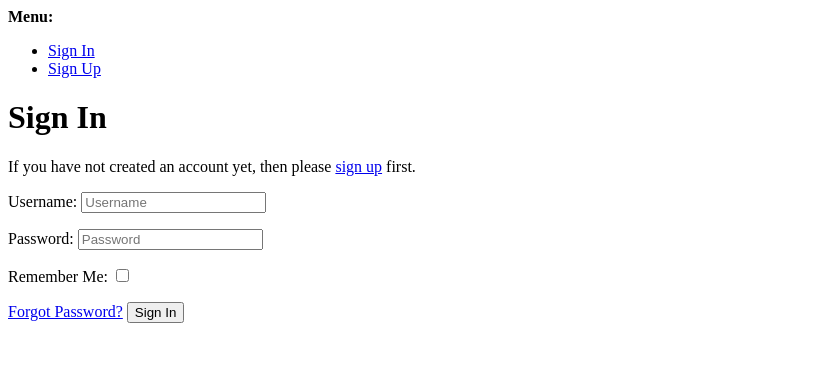
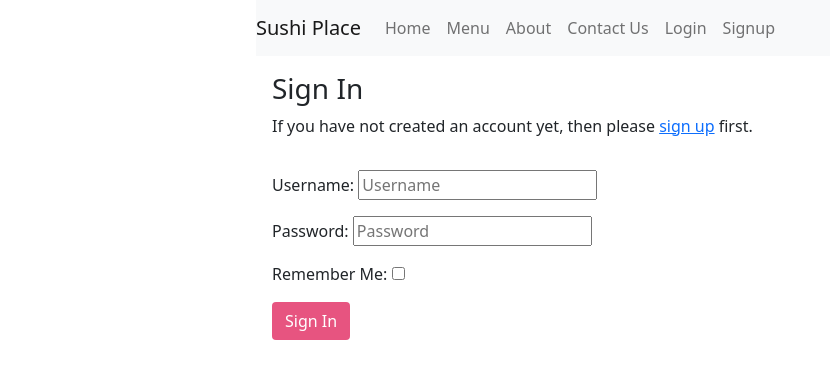
Before and after one commit to Zaccco/RestaurantBooking, a Django app: page /accounts/login/ in a window 1280 px wide. Shown: the top 379 px of the page, without its empty margins (0-830 px from the left). Run offline with Django 3.2, Linux system fonts and the light colour scheme; some libraries are stand-ins or nearby versions; some web fonts are replaced.

Commit message:
Add booking page and change style of login page

```diff
--- a/RestaurantBooking/settings.py
+++ b/RestaurantBooking/settings.py
@@ -30,7 +30,7 @@ SECRET_KEY = os.environ.get('SECRET_KEY')
 # SECURITY WARNING: don't run with debug turned on in production!
 DEBUG = True
 
-ALLOWED_HOSTS = ['restaurant-booking-app-p4-62d98244b1cc.herokuapp.com', 'localhost', '8000-zaccco-restaurantbookin-33mv0optcb3.ws-eu101.gitpod.io']
+ALLOWED_HOSTS = ['restaurant-booking-app-p4-62d98244b1cc.herokuapp.com', 'localhost', '8000-zaccco-restaurantbookin-33mv0optcb3.ws-eu102.gitpod.io']
 
 
 # Application definition
--- a/static/css/style.css
+++ b/static/css/style.css
@@ -4,8 +4,6 @@
     width: 60%;
     margin: 0 auto;
 }
-
-
 
 #menu {
     background-color: #5C4033;
@@ -34,3 +32,10 @@
     font-weight: 700;
     color: black;
 }
+
+/* Signup */
+
+.btn-signup {
+    background-color: #e75480;
+    color: white;
+}
--- a/templates/account/login.html
+++ b/templates/account/login.html
@@ -1,4 +1,4 @@
-{% extends "account/base.html" %}
+{% extends "base.html" %}
 
 {% load i18n %}
 {% load account socialaccount %}
@@ -6,41 +6,28 @@
 {% block head_title %}{% trans "Sign In" %}{% endblock %}
 
 {% block content %}
+<div class="container">
+  <div class="row">
+    <div class="col-md-8 mt-3 offset-md-2">
+      <h3>{% trans "Sign In" %}</h3>
 
-<h1>{% trans "Sign In" %}</h1>
-
-{% get_providers as socialaccount_providers %}
-
-{% if socialaccount_providers %}
-<p>{% blocktrans with site.name as site_name %}Please sign in with one
-of your existing third party accounts. Or, <a href="{{ signup_url }}">sign up</a>
-for a {{ site_name }} account and sign in below:{% endblocktrans %}</p>
-
-<div class="socialaccount_ballot">
-
-  <ul class="socialaccount_providers">
-    {% include "socialaccount/snippets/provider_list.html" with process="login" %}
-  </ul>
-
-  <div class="login-or">{% trans 'or' %}</div>
-
+      <p>{% blocktrans %}If you have not created an account yet, then please
+      <a href="{{ signup_url }}">sign up</a> first.{% endblocktrans %}</p>
+    </div>
   </div>
 
-{% include "socialaccount/snippets/login_extra.html" %}
-
-{% else %}
-<p>{% blocktrans %}If you have not created an account yet, then please
-<a href="{{ signup_url }}">sign up</a> first.{% endblocktrans %}</p>
-{% endif %}
-
+  <div class="row">
+    <div class="col-md-8 mt-3 offset-md-2">
       <form class="login" method="POST" action="{% url 'account_login' %}">
         {% csrf_token %}
         {{ form.as_p }}
         {% if redirect_field_value %}
         <input type="hidden" name="{{ redirect_field_name }}" value="{{ redirect_field_value }}" />
         {% endif %}
-  <a class="button secondaryAction" href="{% url 'account_reset_password' %}">{% trans "Forgot Password?" %}</a>
-  <button class="primaryAction" type="submit">{% trans "Sign In" %}</button>
+        <button class="btn btn-signup right" type="submit">{% trans "Sign In" %}</button>
       </form>
+    </div>
+  </div>
+</div>
 
 {% endblock %}
--- a/templates/base.html
+++ b/templates/base.html
@@ -21,19 +21,32 @@
 </head>
 
 <body>
+  <!-- Credit to ErikHGMs Firehouse Project -->
+  <div class="container">
+    <div class="row">
+      <div class="col-md-8 offset-md-2">
+        {% for message in messages %}
+        <div class="alert {{ message.tags }} alert-dismissable fade show alert-bar" id="msg" role="alert">
+          {{ message | safe }}
+        </div>
+        {% endfor %}
+      </div>
+    </div>
+  </div>
+
 
   <!-- Navigation -->
   <nav class="navbar navbar-expand-lg navbar-light bg-light">
-        <a class="navbar-brand" href="#">Sushi Place</a>
+    <a class="navbar-brand" href="{% url 'home' %}">Sushi Place</a>
       <button class="navbar-toggler" type="button" data-toggle="collapse" data-target="#navbarNav" aria-controls="navbarNav" aria-expanded="false" aria-label="Toggle navigation">
         <span class="navbar-toggler-icon"></span>
       </button>
       <div class="collapse navbar-collapse" id="navbarNav">
         <ul class="navbar-nav">
-            <li class="nav-item"><a class="nav-link" href="#">Home</a></li>
-            <li class="nav-item"><a class="nav-link" href="#">Menu</a></li>
-            <li class="nav-item"><a class="nav-link" href="#">About</a></li>
-            <li class="nav-item"><a class="nav-link" href="#">Contact Us</a></li>
+          <li class="nav-item"><a class="nav-link" href="{% url 'home' %}">Home</a></li>
+          <li class="nav-item"><a class="nav-link" href="{% url 'home' %}">Menu</a></li>
+          <li class="nav-item"><a class="nav-link" href="{% url 'home' %}">About</a></li>
+          <li class="nav-item"><a class="nav-link" href="{% url 'home' %}">Contact Us</a></li>
           {% if user.is_authenticated %}
           <li class="nav-item"><a class="nav-link" href="#">My bookings</a></li>
           <li class="nav-item"><a class="nav-link" href="{% url 'account_logout' %}">Logout</a></li>
```
Also changed, not shown: RestaurantBookingApp/forms.py (added, +14 -0 lines), RestaurantBookingApp/views.py (+30 -2 lines), templates/booking.html (added, +25 -0 lines). Lines whose indentation alone changed are shown as unchanged.
